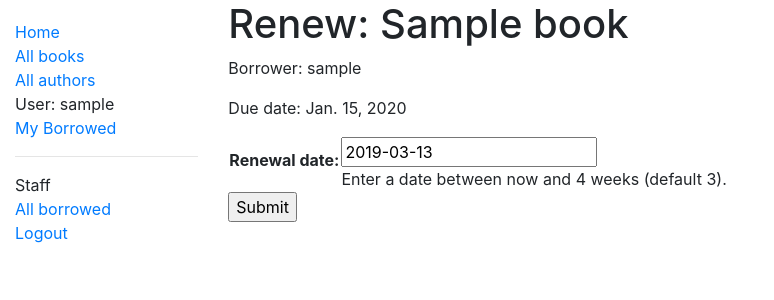
After one commit to acortezrose/django_projects, a Django app: page /catalog/book/00000000-0000-0000-0000-000000000001/renew/ in a window 1280 px wide. The commit adds this page. Shown: the top 300 px of the page, without its empty margins (0-774 px from the left). Run offline with Django 3.2, Linux system fonts and the light colour scheme; a user stored in the database is signed in; tables that the repository leaves empty hold one stand-in row (values such as "Sample post"); some libraries are stand-ins or nearby versions.

Commit message:
adding the first form

```diff
--- /dev/null
+++ b/locallibrary/catalog/forms.py
@@ -0,0 +1,22 @@
+import datetime
+
+from django import forms
+from django.core.exceptions import ValidationError
+from django.utils.translation import ugettext_lazy as _
+
+class RenewBookForm(forms.Form):
+    renewal_date = forms.DateField(help_text="Enter a date between now and 4 weeks (default 3).")
+
+    def clean_renewal_date(self):
+        data = self.cleaned_data['renewal_date']
+
+        # check if  a date is not in the past
+        if data < datetime.date.today():
+            raise ValidationError(_('Invalid date - renewal in past'))
+
+        # check if date is in the allowed range (+4 weeks from today).
+        if data > datetime.date.today() + datetime.timedelta(weeks=4):
+            raise ValidationError(_('Invalid date = renewal more than 4 weeks ahead'))
+
+        # remember to always return the cleaned data
+        return data
--- /dev/null
+++ b/locallibrary/catalog/templates/catalog/book_renew_librarian.html
@@ -0,0 +1,15 @@
+{% extends "base_generic.html" %}
+
+{% block content %}
+  <h1>Renew: {{ book_instance.book.title }}</h1>
+  <p>Borrower: {{ book_instance.borrower }}</p>
+  <p{% if book_instance.is_overdue %} class="text-danger"{% endif %}>Due date: {{ book_instance.due_back }}</p>
+
+  <form action="" method="post">
+    {% csrf_token %}
+    <table>
+    {{ form.as_table }}
+    </table>
+    <input type="submit" value="Submit">
+  </form>
+{% endblock %}
--- a/locallibrary/catalog/templates/catalog/bookinstance_list_borrowed_all.html
+++ b/locallibrary/catalog/templates/catalog/bookinstance_list_borrowed_all.html
@@ -6,6 +6,9 @@
     {% for bookinst in bookinstance_list %}
     <li class="{% if bookinst.is_overdue %}text-danger{% endif %}">
         <a href="{% url 'book-detail' bookinst.book.pk %}">{{bookinst.book.title}}</a>
+        {% if perms.catalog.can_mark_returned %}
+           -  <a href="{% url 'renew-book-librarian' bookinst.id %}">Renew</a> -
+        {% endif %}
         ({{bookinst.borrower}}, {{ bookinst.due_back }})
     </li>
     {% endfor %}
--- a/locallibrary/catalog/urls.py
+++ b/locallibrary/catalog/urls.py
@@ -30,3 +30,7 @@ urlpatterns += [
 urlpatterns += [
    path('borrowed/', views.LoanedBooksListView.as_view(), name='all-borrowed'),
 ]
+
+urlpatterns += [
+  path('book/<uuid:pk>/renew/', views.renew_book_librarian, name='renew-book-librarian'),
+]
--- a/locallibrary/catalog/views.py
+++ b/locallibrary/catalog/views.py
@@ -70,3 +70,45 @@ class LoanedBooksListView(PermissionRequiredMixin,generic.ListView):
 
     def get_queryset(self):
         return BookInstance.objects.filter(status__exact='o').order_by('due_back')
+
+
+import datetime
+
+from django.contrib.auth.decorators import permission_required
+from django.shortcuts import get_object_or_404
+from django.http import HttpResponseRedirect
+from django.urls import reverse
+
+from catalog.forms import RenewBookForm
+
+@permission_required('catalog.can_mark_returned')
+def renew_book_librarian(request, pk):
+    """View function for renewing a specific BookInstance by librarian."""
+    book_instance = get_object_or_404(BookInstance, pk=pk)
+
+    # If this is a POST request then process the Form data
+    if request.method == 'POST':
+
+        # Create a form instance and populate it with data from the request (binding):
+        form = RenewBookForm(request.POST)
+
+        # Check if the form is valid:
+        if form.is_valid():
+            # process the data in form.cleaned_data as required (here we just write it to the model due_back field)
+            book_instance.due_back = form.cleaned_data['renewal_date']
+            book_instance.save()
+
+            # redirect to a new URL:
+            return HttpResponseRedirect(reverse('all-borrowed') )
+
+    # If this is a GET (or any other method) create the default form.
+    else:
+        proposed_renewal_date = datetime.date.today() + datetime.timedelta(weeks=3)
+        form = RenewBookForm(initial={'renewal_date': proposed_renewal_date})
+
+    context = {
+        'form': form,
+        'book_instance': book_instance,
+    }
+
+    return render(request, 'catalog/book_renew_librarian.html', context)
```
